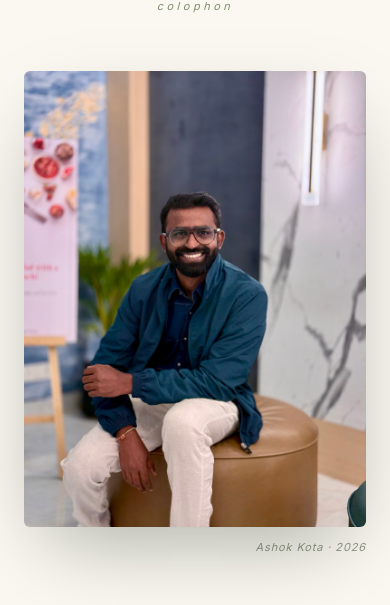
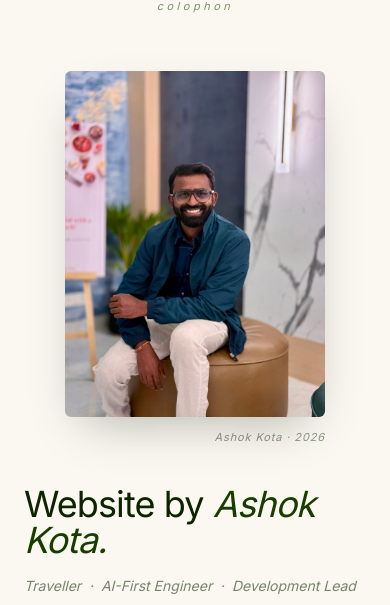
Before and after one commit to ashokkota251/leanrevolution4earth.github.io, a Next.js app: page /colophon in a window 390 px wide. Shown: the part 175-780 px from the top of the page. Built offline with nearby package versions, Linux system fonts and the light colour scheme; no server answers.

Commit message:
Colophon: shrink portrait to 260-280px, better proportion with text

```diff
--- a/app/colophon/page.tsx
+++ b/app/colophon/page.tsx
@@ -27,17 +27,17 @@ export default function ColophonPage() {
             colophon
           </p>
 
-          {/* Editorial two-column: portrait left, text right */}
-          <div className="mt-14 grid gap-12 md:grid-cols-[1fr_1.1fr] md:gap-16 lg:gap-20">
+          {/* Editorial two-column: smaller portrait left, text right */}
+          <div className="mt-14 grid gap-10 md:grid-cols-[280px_1fr] md:gap-14 lg:gap-20">
 
-            {/* Full portrait — 3:4, uncropped, soft shadow */}
-            <div className="relative mx-auto w-full max-w-md md:max-w-none">
-              <div className="relative aspect-[3/4] overflow-hidden rounded-sm bg-[#e5e8dd] shadow-[0_32px_80px_-24px_rgba(4,12,0,0.35)]">
+            {/* Portrait — compact 3:4, uncropped, soft shadow */}
+            <div className="relative mx-auto w-full max-w-[260px] md:mx-0 md:max-w-none">
+              <div className="relative aspect-[3/4] overflow-hidden rounded-sm bg-[#e5e8dd] shadow-[0_20px_48px_-18px_rgba(4,12,0,0.3)]">
                 <Image
                   src="/images/colophon/ashok.jpg"
                   alt="Ashok Kota"
                   fill
-                  sizes="(min-width: 768px) 45vw, 100vw"
+                  sizes="280px"
                   className="object-cover"
                   priority
                 />
```
